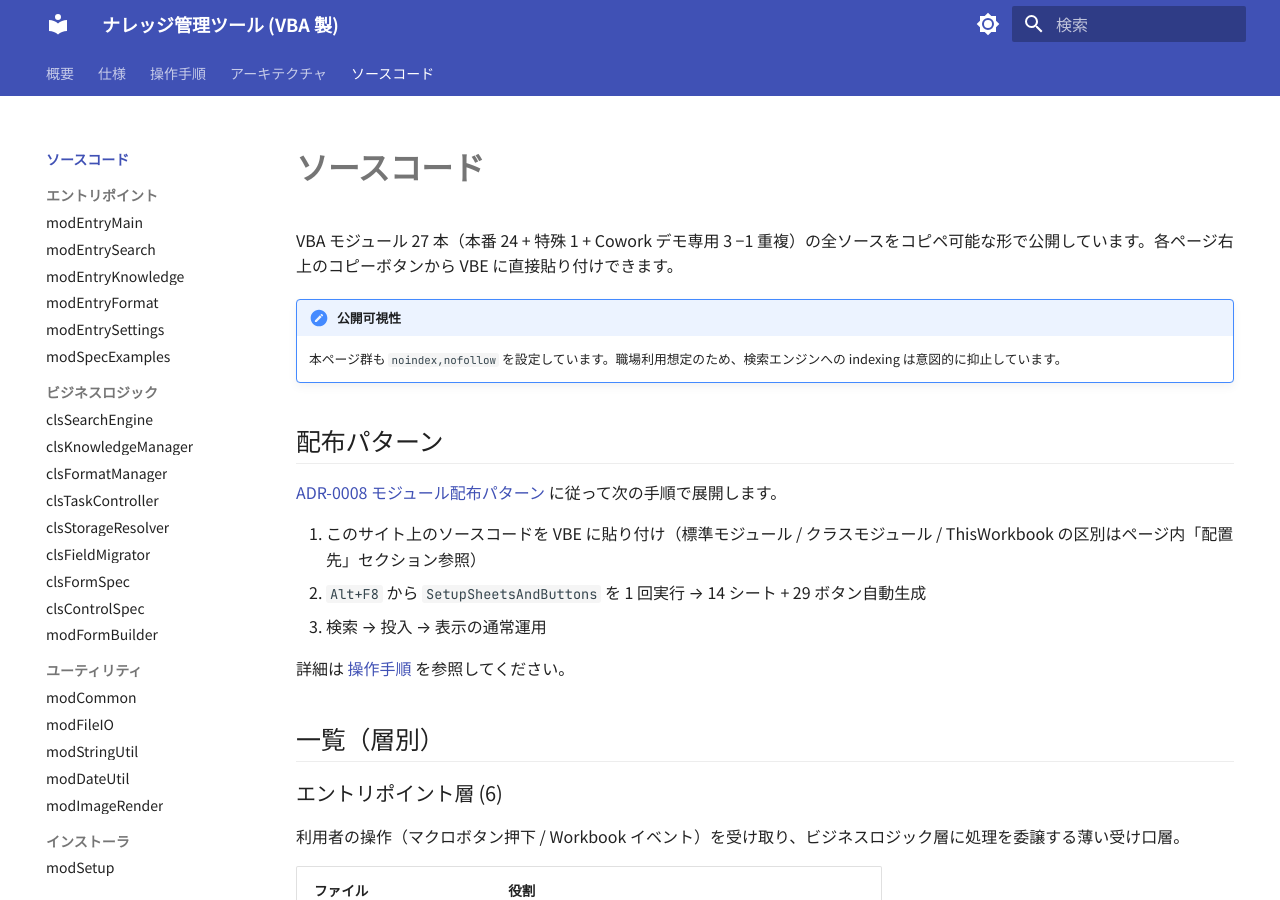
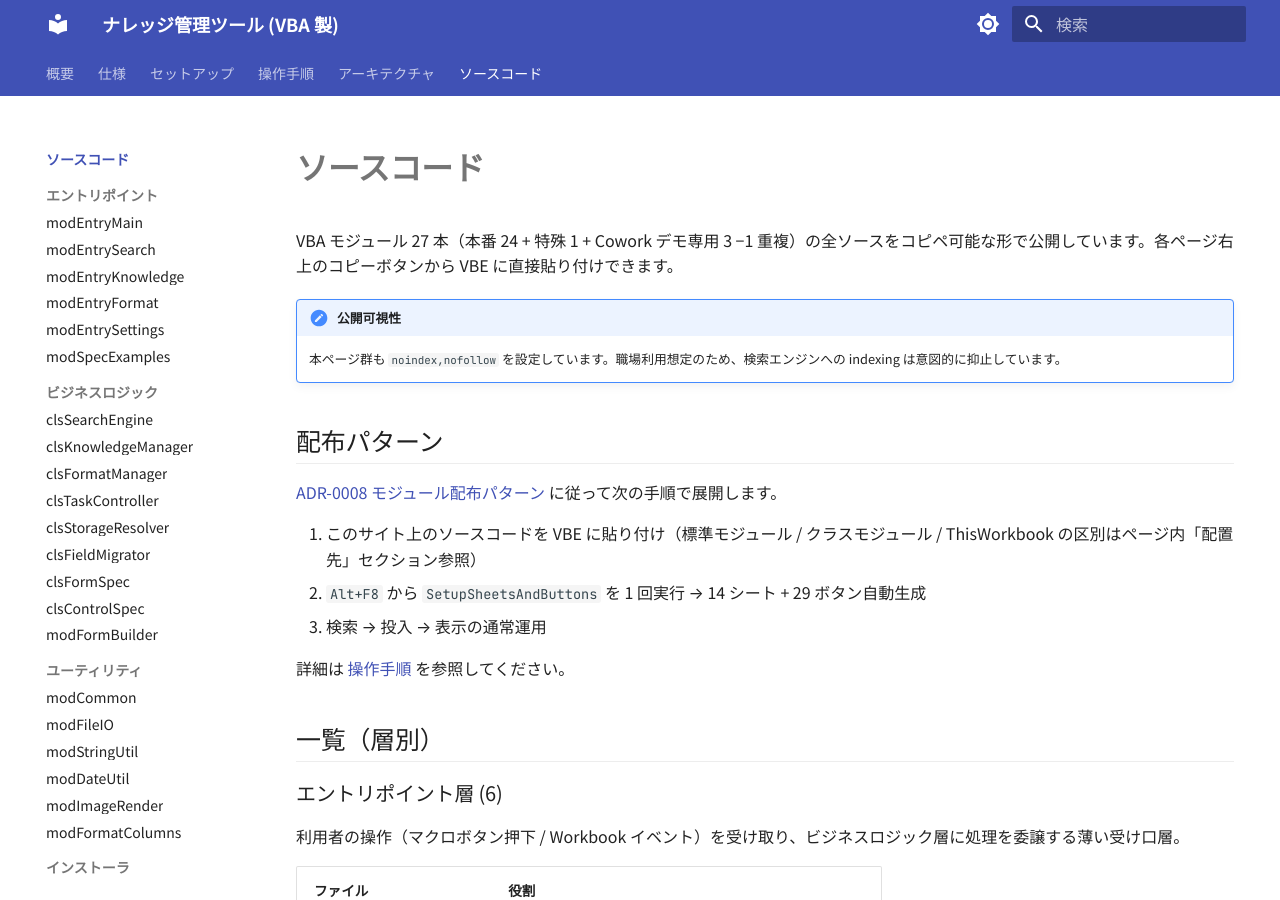
Before and after one commit to ai-crafted-portfolio/knowledgevba, an MkDocs documentation site: the page built from docs/source/index.md, in a window 1280 px wide and 900 px high. Built offline with MkDocs 1.6.1 and Material for MkDocs 9.7.7, drawn with Linux system fonts in a browser that asks for light colours; some of the changed lines change nothing that is shown.

Commit message:
fix(mkdocs): repair truncated nav and add modFormatColumns entry

```diff
--- a/mkdocs.yml
+++ b/mkdocs.yml
@@ -65,6 +65,7 @@ extra_css:
 nav:
   - 概要: index.md
   - 仕様: spec.md
+  - セットアップ: setup.md
   - 操作手順: operations.md
   - アーキテクチャ: architecture.md
   - ソースコード:
@@ -92,6 +93,7 @@ nav:
           - modStringUtil: source/utility/modstringutil.md
           - modDateUtil: source/utility/moddateutil.md
           - modImageRender: source/utility/modimagerender.md
+          - modFormatColumns: source/utility/modformatcolumns.md
       - インストーラ:
           - modSetup: source/infrastructure/modsetup.md
       - ログ:
```
